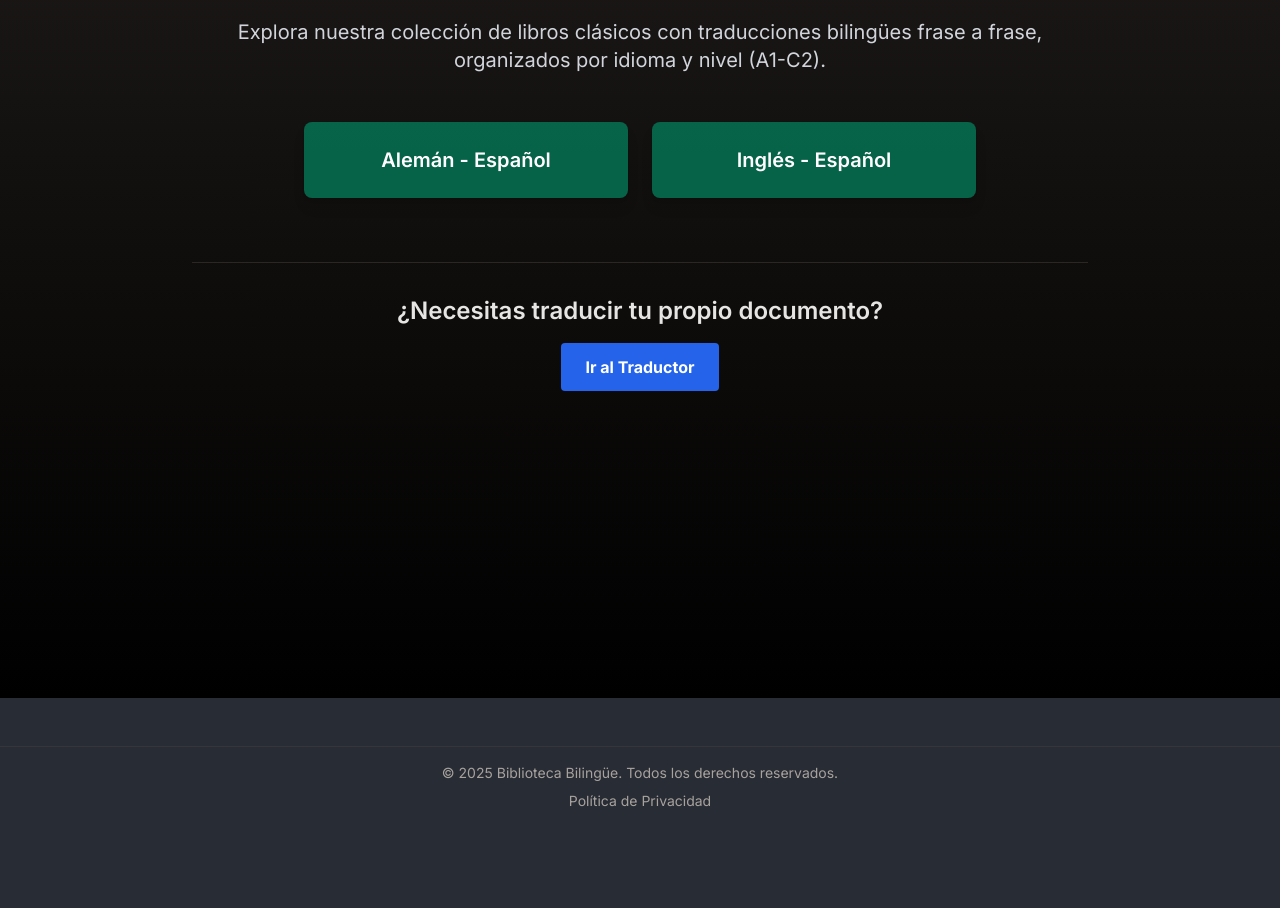
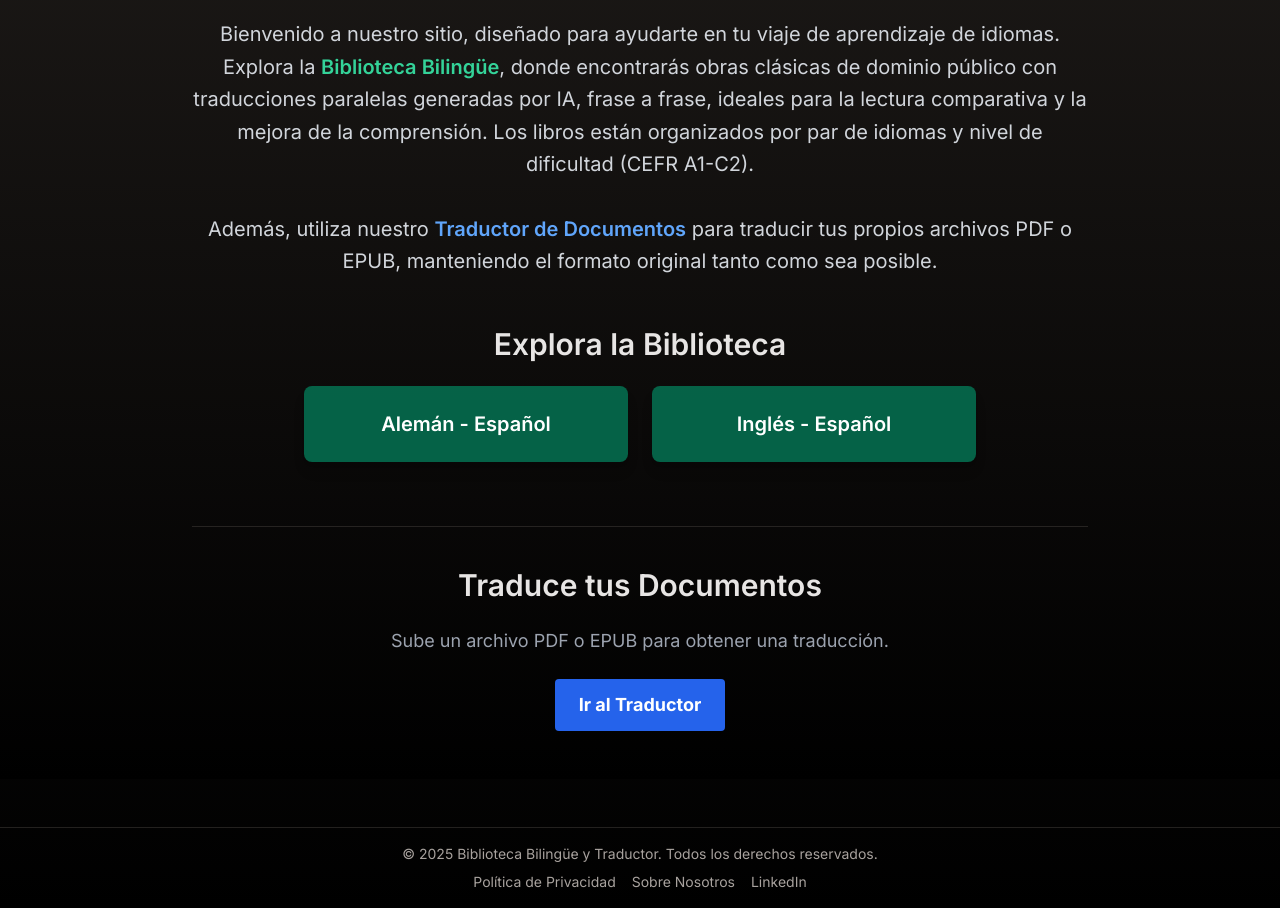
Before and after one commit to Bobovino/Ambitext, a Next.js app: page / in a window 1280 px wide. Shown: the part 102-1010 px from the top of the page. Before the commit the page ends 929 px from the top, so only its background shows below. Built offline with nearby package versions, Linux system fonts and the light colour scheme; no server answers.

Commit message:
Algo presentable para adsense

```diff
--- /dev/null
+++ b/app/about/page.tsx
@@ -0,0 +1,68 @@
+// Create new file: app/about/page.tsx
+import Link from 'next/link';
+import type { Metadata } from 'next';
+
+export const metadata: Metadata = {
+  title: 'About - Bilingual Tools',
+  description: 'Learn more about the Bilingual Library and Document Translator project.',
+};
+
+export default function AboutPage() {
+  return (
+    <main className="flex min-h-screen flex-col items-center pt-12 pb-12 px-6 bg-gradient-to-b from-stone-900 to-black text-foreground">
+      <div className="w-full max-w-3xl">
+        <h1 className="text-4xl font-bold mb-8 text-center text-stone-100">
+          Sobre Este Proyecto
+        </h1>
+
+        <div className="space-y-6 text-lg text-gray-300 leading-relaxed">
+          <p>
+            Bienvenido a nuestro sitio, una plataforma dedicada a proporcionar herramientas útiles para estudiantes de idiomas y lectores. Nuestro objetivo es facilitar el acceso a textos bilingües y ofrecer una solución práctica para traducir documentos personales.
+          </p>
+
+          <h2 className="text-2xl font-semibold pt-4 text-emerald-400">La Biblioteca Bilingüe</h2>
+          <p>
+            Nuestra biblioteca contiene obras clásicas de la literatura cuyo texto original se encuentra en el <span className="font-semibold">dominio público</span>, obtenidas de fuentes como Project Gutenberg. Las traducciones paralelas que acompañan a estos textos han sido generadas utilizando <span className="font-semibold">herramientas de traducción automática</span> (como EasyNMT).
+          </p>
+          <p className="text-sm text-stone-400 border-l-4 border-stone-600 pl-4 italic">
+            Es importante tener en cuenta que, si bien nos esforzamos por la calidad, las traducciones automáticas pueden contener errores o no capturar completamente los matices del texto original. Se proporcionan como una ayuda para el estudio y la comparación, no como sustitutos de traducciones profesionales.
+          </p>
+
+          <h2 className="text-2xl font-semibold pt-4 text-blue-400">El Traductor de Documentos</h2>
+          <p>
+            La herramienta de traducción de documentos le permite subir sus propios archivos PDF o EPUB y obtener una versión traducida. Utilizamos tecnología de IA para procesar y traducir el texto manteniendo la estructura del documento en la medida de lo posible. La privacidad de sus documentos es importante; los archivos subidos se procesan y no se almacenan a largo plazo una vez completada la traducción. (Consulte nuestra Política de Privacidad para más detalles).
+          </p>
+
+          <h2 className="text-2xl font-semibold pt-4 text-stone-300">Tecnología</h2>
+          <p>
+            Este sitio está construido con Next.js, React, Tailwind CSS y utiliza Supabase para la gestión de la base de datos y el almacenamiento de archivos. Las traducciones son impulsadas por modelos de IA a través de bibliotecas como EasyNMT.
+          </p>
+
+          <h2 className="text-2xl font-semibold pt-4 text-stone-300">Contacto</h2>
+          <p>
+            Puedes encontrarme o contactarme a través de LinkedIn:
+            <a
+              href="https://www.linkedin.com/in/rodrigo-martinez-tabernero/"
+              target="_blank"
+              rel="noopener noreferrer"
+              className="text-emerald-400 hover:underline ml-2"
+            >
+              LinkedIn Profile
+            </a>
+          </p>
+          {/*
+          <p>
+            O enviarme un correo a: <a href="mailto:your-email@example.com" className="text-emerald-400 hover:underline">your-email@example.com</a>
+          </p>
+          */}
+        </div>
+
+        <div className="text-center mt-12">
+          <Link href="/" className="text-emerald-400 hover:text-emerald-300 transition duration-150 ease-in-out text-lg">
+            ← Volver a la página principal
+          </Link>
+        </div>
+      </div>
+    </main>
+  );
+}
--- a/app/layout.tsx
+++ b/app/layout.tsx
@@ -1,7 +1,7 @@
 import './globals.css'
 import type { Metadata } from 'next'
 import { Inter } from 'next/font/google'
-import Script from 'next/script' // Import Script
+import Script from 'next/script'
 import Link from 'next/link'
 
 const inter = Inter({ subsets: ['latin'] })
@@ -21,25 +21,41 @@ export default function RootLayout({
   return (
     <html lang="es">
       <head>
-        {/* Google AdSense Script */}
         {publisherId !== 'YOUR_PUBLISHER_ID' && (
           <Script
             async
             src={`https://pagead2.googlesyndication.com/pagead/js/adsbygoogle.js?client=${publisherId}`}
             crossOrigin="anonymous"
-            strategy="afterInteractive" // Load after the page becomes interactive
+            strategy="afterInteractive"
           />
         )}
       </head>
-      <body className={`${inter.className} bg-background text-foreground`}>
-        {children}
-        {/* Footer added */}
+      <body className={`${inter.className} bg-gradient-to-b from-stone-900 to-black text-foreground min-h-screen flex flex-col`}>
+        <div className="flex-grow">
+          {children}
+        </div>
         <footer className="w-full py-4 px-6 md:px-12 mt-12 text-center text-sm text-stone-400 border-t border-stone-700/50">
-          <p>&copy; {new Date().getFullYear()} Biblioteca Bilingüe. Todos los derechos reservados.</p>
-          <nav className="mt-2">
+          <p>&copy; {new Date().getFullYear()} Biblioteca Bilingüe y Traductor. Todos los derechos reservados.</p>
+          <nav className="mt-2 space-x-4">
             <Link href="/privacy" className="hover:text-stone-200 transition duration-150 ease-in-out">
               Política de Privacidad
             </Link>
+            <Link href="/about" className="hover:text-stone-200 transition duration-150 ease-in-out">
+              Sobre Nosotros
+            </Link>
+            <a
+              href="https://www.linkedin.com/in/rodrigo-martinez-tabernero/"
+              target="_blank"
+              rel="noopener noreferrer"
+              className="hover:text-stone-200 transition duration-150 ease-in-out"
+            >
+              LinkedIn
+            </a>
+            {/*
+            <a href="mailto:your-email@example.com" className="hover:text-stone-200 transition duration-150 ease-in-out">
+              Contacto
+            </a>
+            */}
           </nav>
         </footer>
       </body>
--- a/app/library/[langPair]/page.tsx
+++ b/app/library/[langPair]/page.tsx
@@ -4,6 +4,10 @@ import { cefrLevels, Book, getLanguagePairName } from '@/lib/bookData';
 import { notFound } from 'next/navigation';
 import BookCarousel from '@/components/BookCarousel';
 import { getSupabaseClient } from '@/lib/supabaseClient';
+
+// --- Add this line to force dynamic rendering ---
+export const dynamic = 'force-dynamic';
+// ------------------------------------------------
 
 // Define valid language pairs for routing (can be fetched from DB later if needed)
 const validLangPairs = ['de-es', 'en-es'];
@@ -44,7 +48,7 @@ export default async function LanguageLibraryPage({ params }: { params: { langPa
 
   const pairName = getLanguagePairName(langPairUpper);
 
-  console.log(`[Library Page] Fetching books for languagePair: ${langPairUpper}`);
+  console.log(`[Library Page - Dynamic] Fetching books for languagePair: ${langPairUpper}`); // Added log marker
 
   // --- Explicitly select columns ---
   const { data: rawBooksData, error } = await supabase
@@ -54,7 +58,7 @@ export default async function LanguageLibraryPage({ params }: { params: { langPa
     .eq('languagePair', langPairUpper);
   // --- End explicit select ---
 
-  console.log('[Library Page] RAW data received from Supabase:', JSON.stringify(rawBooksData, null, 2));
+  console.log('[Library Page - Dynamic] RAW data received from Supabase:', JSON.stringify(rawBooksData, null, 2)); // Added log marker
 
   if (error) {
     console.error('[Library Page] Error fetching books:', error);
@@ -136,6 +140,11 @@ export default async function LanguageLibraryPage({ params }: { params: { langPa
             {pairName}
           </h2>
 
+          {/* Disclaimer about AI Translation */}
+          <p className="text-sm text-stone-400 text-center mb-12 max-w-3xl mx-auto">
+            Nota: Las traducciones disponibles en esta biblioteca se generaron utilizando herramientas de traducción automática (como EasyNMT) a partir de textos fuente de dominio público. Si bien se realizan esfuerzos para garantizar la precisión, las traducciones automáticas pueden contener errores o inconsistencias estilísticas. Se proporcionan con fines educativos y de conveniencia.
+          </p>
+
           {/* Iterate through levels and render carousels */}
           <div className="space-y-16">
             {cefrLevels.map((level) => {
--- a/app/page.tsx
+++ b/app/page.tsx
@@ -1,44 +1,55 @@
+export const dynamic = 'force-dynamic';
+
 import Link from 'next/link';
-import { availableBooks, getLanguagePairName, Book } from '@/lib/bookData'; // Import data and helper
+import { getLanguagePairName } from '@/lib/bookData'; // Keep the helper
 
 export default function HomePage() {
-  // Get unique language pairs from the available books
-  const uniqueLanguagePairs = Array.from(new Set(availableBooks.map(book => book.languagePair)));
+  // Define the available language pairs directly for now
+  // TODO: Consider fetching this dynamically from Supabase if pairs change often
+  // Explicitly type the array to match the expected type of getLanguagePairName
+  const uniqueLanguagePairs: ("DE-ES" | "EN-ES")[] = ['DE-ES', 'EN-ES']; // Add 'EN-ES' back
 
   return (
     <main className="flex min-h-screen flex-col items-center p-6 md:p-12 bg-gradient-to-b from-stone-900 to-black text-foreground">
       <div className="w-full max-w-4xl text-center"> {/* Centered content */}
         <h1 className="text-5xl font-bold mb-6 text-stone-100">
-          Bienvenido a la Biblioteca Bilingüe
+          Herramientas para Aprender Idiomas
         </h1>
-        <p className="text-xl text-gray-300 mb-12">
-          Explora nuestra colección de libros clásicos con traducciones bilingües frase a frase, organizados por idioma y nivel (A1-C2).
+        {/* Enhanced Introduction */}
+        <p className="text-xl text-gray-300 mb-8 leading-relaxed">
+          Bienvenido a nuestro sitio, diseñado para ayudarte en tu viaje de aprendizaje de idiomas. Explora la <span className="font-semibold text-emerald-400">Biblioteca Bilingüe</span>, donde encontrarás obras clásicas de dominio público con traducciones paralelas generadas por IA, frase a frase, ideales para la lectura comparativa y la mejora de la comprensión. Los libros están organizados por par de idiomas y nivel de dificultad (CEFR A1-C2).
+        </p>
+        <p className="text-xl text-gray-300 mb-12 leading-relaxed">
+          Además, utiliza nuestro <span className="font-semibold text-blue-400">Traductor de Documentos</span> para traducir tus propios archivos PDF o EPUB, manteniendo el formato original tanto como sea posible.
         </p>
 
+        {/* Library Links Section */}
+        <h2 className="text-3xl font-semibold mb-6 text-stone-200">Explora la Biblioteca</h2>
         {uniqueLanguagePairs.length > 0 ? (
-          <div className="grid grid-cols-1 md:grid-cols-2 gap-6 max-w-2xl mx-auto"> {/* Grid for language links */}
+          <div className="grid grid-cols-1 md:grid-cols-2 gap-6 max-w-2xl mx-auto mb-16"> {/* Grid for language links */}
             {uniqueLanguagePairs.map((langPair) => (
               <Link
                 key={langPair}
                 href={`/library/${langPair.toLowerCase()}`}
                 className="block bg-emerald-700/80 hover:bg-emerald-600/90 text-white font-semibold py-6 px-4 rounded-lg shadow-lg transition duration-300 ease-in-out text-center text-xl"
               >
-                {getLanguagePairName(langPair)}
+                {getLanguagePairName(langPair)} {/* Use the helper function */}
               </Link>
             ))}
           </div>
         ) : (
-          <p className="text-center text-muted-foreground mt-10">
+          <p className="text-center text-muted-foreground mt-10 mb-16">
             No hay bibliotecas de idiomas disponibles en este momento.
           </p>
         )}
 
-        {/* Optional: Link to the general translation tool */}
-        <div className="mt-16 border-t border-stone-700/50 pt-8">
-          <h2 className="text-2xl font-semibold mb-4 text-stone-200">¿Necesitas traducir tu propio documento?</h2>
+        {/* Translator Link Section */}
+        <div className="border-t border-stone-700/50 pt-10">
+          <h2 className="text-3xl font-semibold mb-6 text-stone-200">Traduce tus Documentos</h2>
+          <p className="text-lg text-gray-400 mb-6">Sube un archivo PDF o EPUB para obtener una traducción.</p>
           <Link
             href="/translate"
-            className="inline-block bg-blue-600 hover:bg-blue-700 text-white font-bold py-3 px-6 rounded transition duration-150 ease-in-out"
+            className="inline-block bg-blue-600 hover:bg-blue-700 text-white font-bold py-3 px-6 rounded transition duration-150 ease-in-out text-lg"
           >
             Ir al Traductor
           </Link>
@@ -51,6 +62,6 @@ export default function HomePage() {
 
 // Update metadata if needed
 export const metadata = {
-  title: 'Biblioteca Bilingüe - Inicio',
-  description: 'Explora libros bilingües por idioma (Alemán-Español, Inglés-Español) y nivel.',
+  title: 'Biblioteca Bilingüe y Traductor de Documentos',
+  description: 'Explora libros bilingües (Alemán-Español, etc.) por nivel y traduce tus propios documentos PDF/EPUB.',
 };
```
